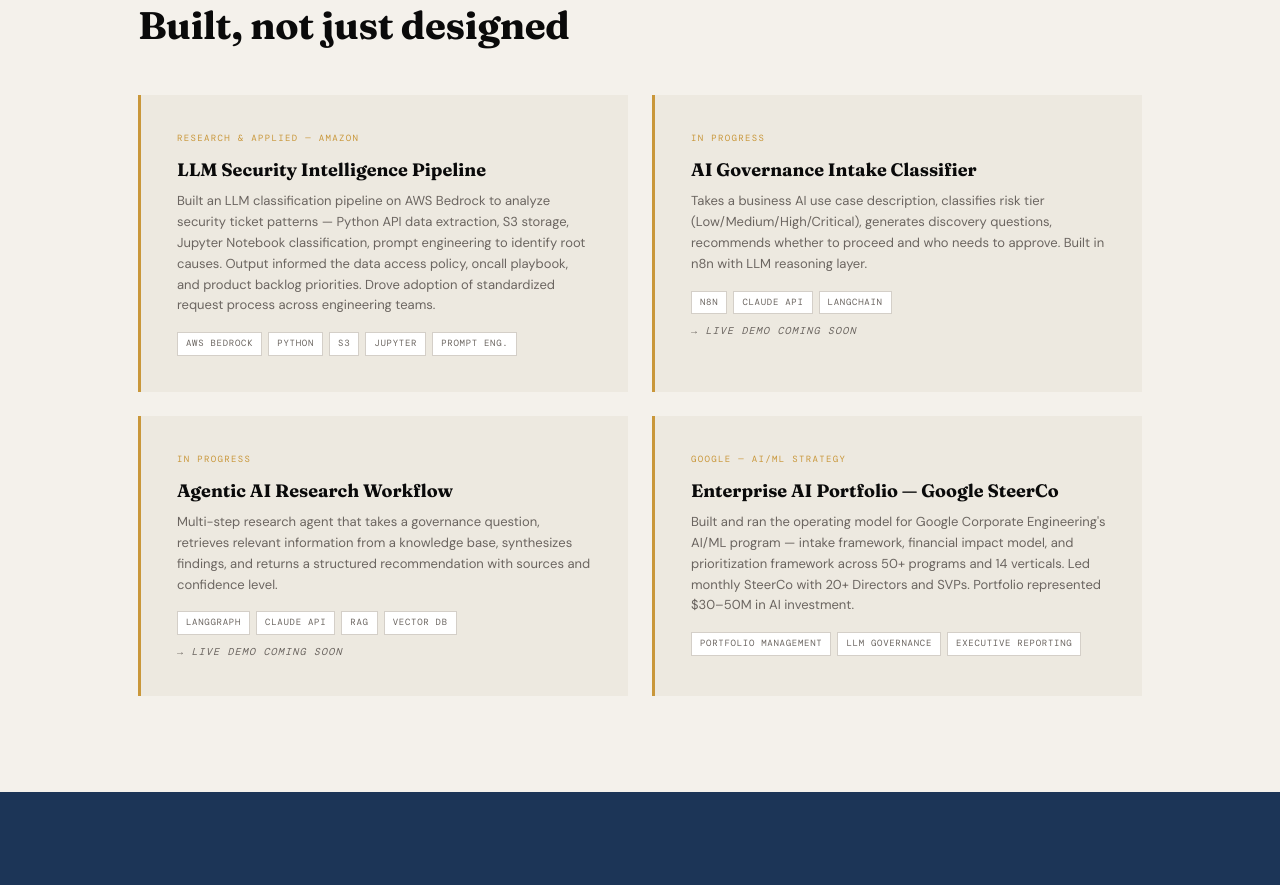
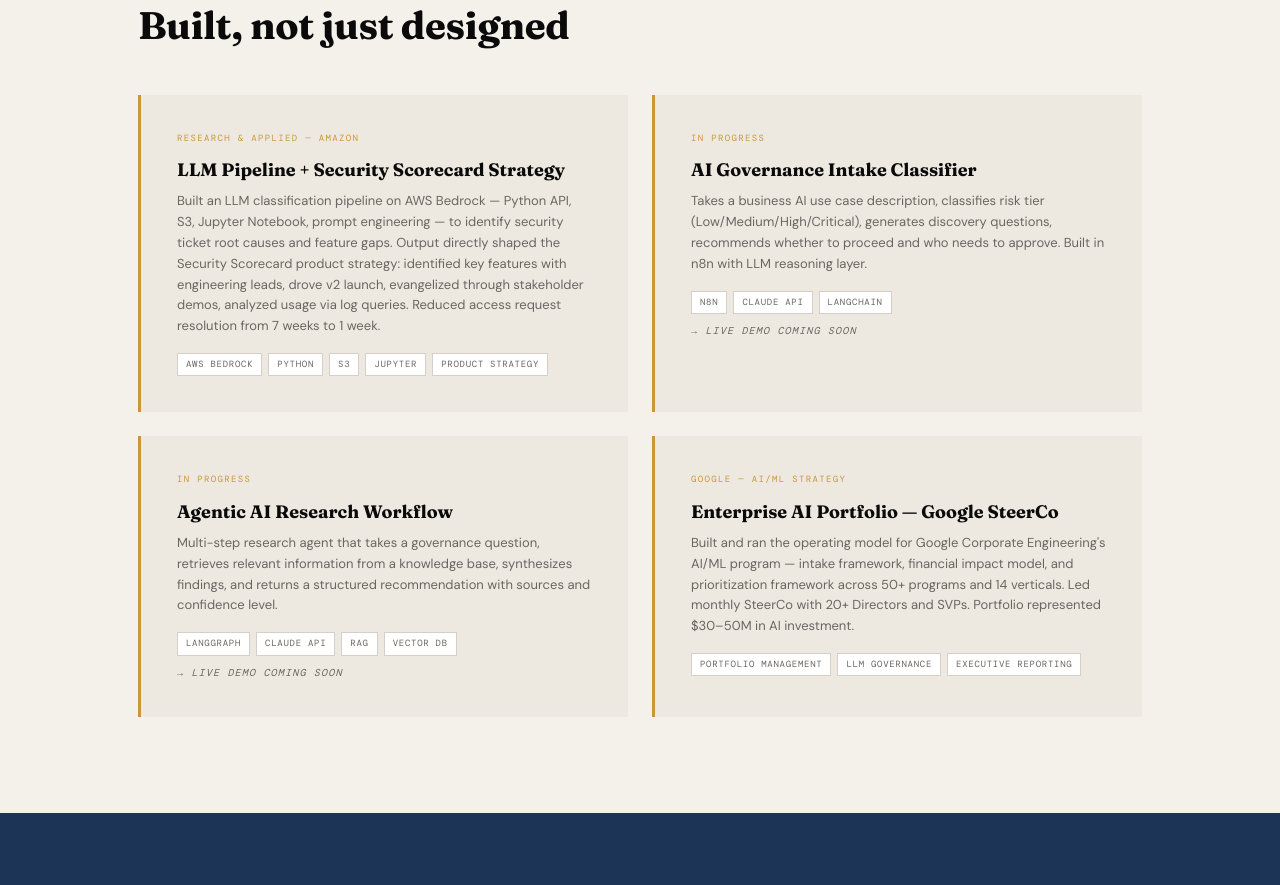
Before and after one commit to gurukrish81/gurukrish81.github.io, a plain HTML site: page index.html in a window 1280 px wide. Shown: the part 3120-4005 px from the top of the page. Drawn offline with nearby package versions, Linux system fonts and the light colour scheme.

Commit message:
Update index.html

```diff
--- a/index.html
+++ b/index.html
@@ -919,14 +919,14 @@
     <div class="systems">
       <div class="system-card">
         <div class="system-label">Research & Applied — Amazon</div>
-        <h3 class="system-title">LLM Security Intelligence Pipeline</h3>
-        <p class="system-desc">Built an LLM classification pipeline on AWS Bedrock to analyze security ticket patterns — Python API data extraction, S3 storage, Jupyter Notebook classification, prompt engineering to identify root causes. Output informed the data access policy, oncall playbook, and product backlog priorities. Drove adoption of standardized request process across engineering teams.</p>
+        <h3 class="system-title">LLM Pipeline + Security Scorecard Strategy</h3>
+        <p class="system-desc">Built an LLM classification pipeline on AWS Bedrock — Python API, S3, Jupyter Notebook, prompt engineering — to identify security ticket root causes and feature gaps. Output directly shaped the Security Scorecard product strategy: identified key features with engineering leads, drove v2 launch, evangelized through stakeholder demos, analyzed usage via log queries. Reduced access request resolution from 7 weeks to 1 week.</p>
         <div class="system-stack">
           <span class="stack-tag">AWS Bedrock</span>
           <span class="stack-tag">Python</span>
           <span class="stack-tag">S3</span>
           <span class="stack-tag">Jupyter</span>
-          <span class="stack-tag">Prompt Eng.</span>
+          <span class="stack-tag">Product Strategy</span>
         </div>
       </div>
       <div class="system-card">
```
